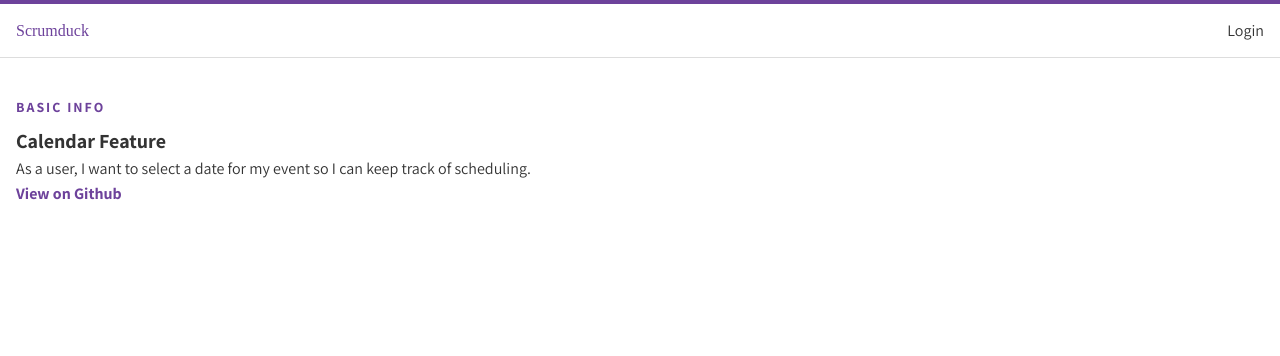
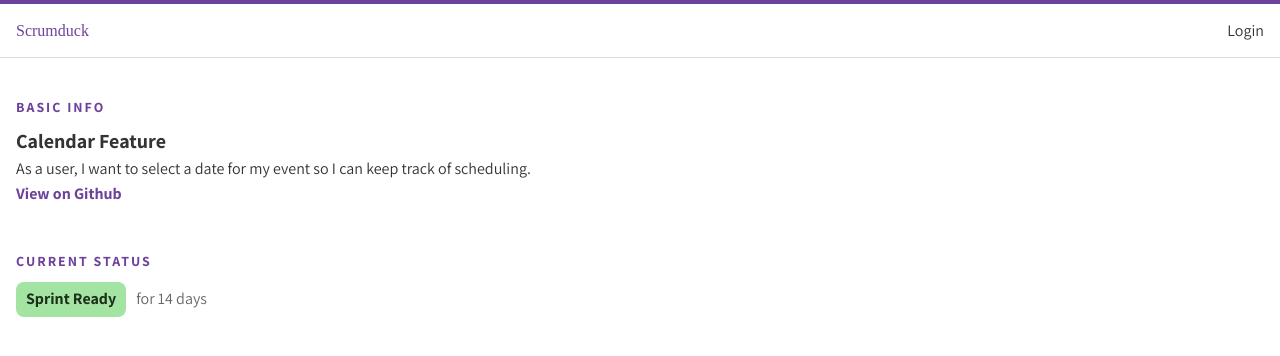
Before and after one commit to apethoud/scrumduck, a React (Create React App) app in the folder client/: page /app/story/1 in a window 1280 px wide. Shown: the top 356 px of the page. Built offline with nearby package versions, Linux system fonts and the light colour scheme; a web font is replaced by a local one.

Commit message:
feat(story-view): add current status section

```diff
--- /dev/null
+++ b/client/src/components/StatusRow.tsx
@@ -0,0 +1,14 @@
+import { Flex, StatusBadge, StatusDate } from './styledComponents/common';
+import dayjs from 'dayjs';
+import relativeTime from 'dayjs/plugin/relativeTime';
+
+dayjs.extend(relativeTime);
+
+export default function StatusRow({ status, statusDate }) {
+  return (
+    <Flex>
+      <StatusBadge>{status}</StatusBadge>
+      <StatusDate>for {dayjs(statusDate).fromNow(true)}</StatusDate>
+    </Flex>
+  )
+}
--- a/client/src/components/StoryList.tsx
+++ b/client/src/components/StoryList.tsx
@@ -1,16 +1,9 @@
 import styled from 'styled-components';
 import colors from '../styling/colors';
-import { SecondaryHeader, StatusBadge, StatusDate, SubText } from './styledComponents/common';
-import dayjs from 'dayjs';
-import relativeTime from 'dayjs/plugin/relativeTime';
+import { Flex, SecondaryHeader, SubText } from './styledComponents/common';
 import { FontAwesomeIcon } from '@fortawesome/react-fontawesome'
 import { faEllipsisVertical } from '@fortawesome/free-solid-svg-icons'
-
-dayjs.extend(relativeTime);
-
-const Flex = styled.div`
-  display: flex;
-`
+import StatusRow from './StatusRow';
 
 const StyledList = styled.div`
   border-top: 1px solid ${colors.gray10};
@@ -39,15 +32,6 @@ function ListItem({ story }) {
   )
 }
 
-function StatusRow({ status, statusDate }) {
-  return (
-    <Flex>
-      <StatusBadge>{status}</StatusBadge>
-      <StatusDate>for {dayjs(statusDate).fromNow(true)}</StatusDate>
-    </Flex>
-  )
-}
-
 function TitleRow({ title, issueNumber }) {
   return (
     <Flex style={{ paddingBottom: 8 }}>
--- a/client/src/components/StoryView.tsx
+++ b/client/src/components/StoryView.tsx
@@ -3,6 +3,7 @@ import ExampleData from "../api/api";
 import { useEffect, useState } from "react";
 import PageSection from "./common/PageSection";
 import { Link, SecondaryHeader, Text } from "./styledComponents/common";
+import StatusRow from "./StatusRow";
 
 export default function StoryView() {
   const [ story, setStory ] = useState(null);
@@ -24,6 +25,9 @@ export default function StoryView() {
             <Text style={{ marginBottom: 4 }}>{story.storyText}</Text>
             <Link>View on Github</Link>
           </PageSection>
+          <PageSection title="Current Status">
+            <StatusRow status={story.status} statusDate={story.statusLastUpdated} />
+          </PageSection>
         </>
       ) : (
         <div>Loading...</div>
--- a/client/src/components/styledComponents/common.ts
+++ b/client/src/components/styledComponents/common.ts
@@ -1,6 +1,12 @@
 import styled from 'styled-components';
 import colors from '../../styling/colors';
 import { Link as BasicLink, NavLink } from 'react-router-dom';
+
+// Utilities
+
+export const Flex = styled.div`
+display: flex;
+`
 
 // Backgrounds
 
```
